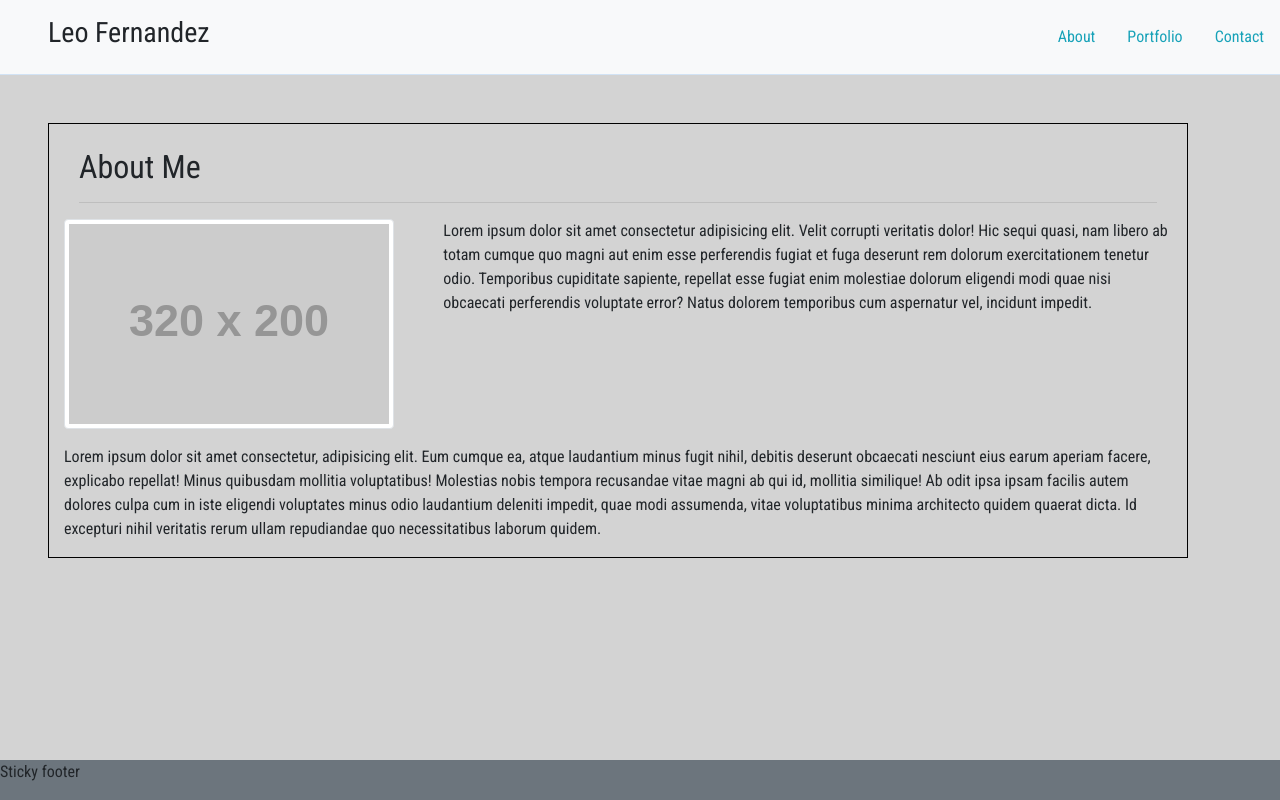
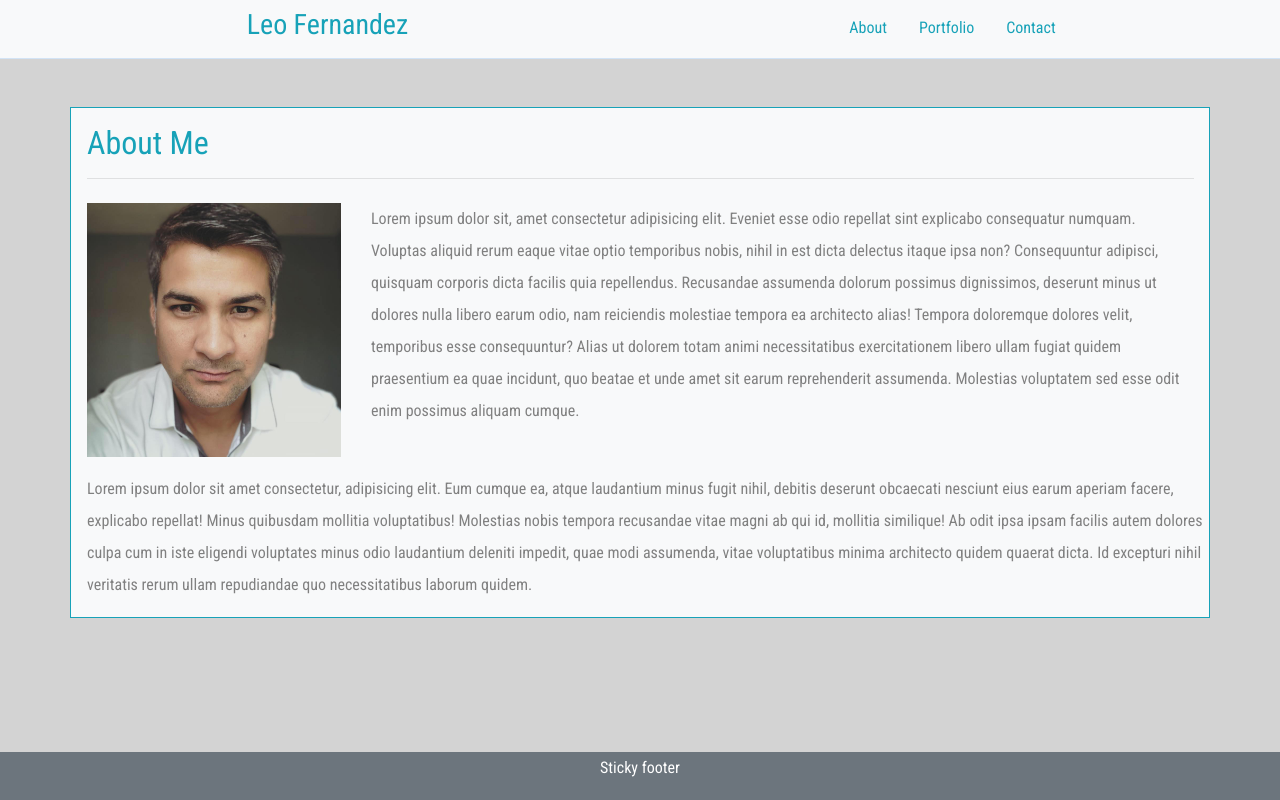
Before and after one commit to lfernandez79/Week1-homework2, a plain HTML site: page index.html in a window 1280 px wide. Drawn offline with nearby package versions, Linux system fonts and the light colour scheme; placeholder pictures from the web are drawn by us.

Commit message:
update index.html

```diff
--- a/index.html
+++ b/index.html
@@ -13,51 +13,52 @@
 <body>
 
 <!-- Header  -->
-        <header class="row bg-light">
-            <div class="col-md-6">
-                <h3 class="pl-5 pt-3 pb-3">Leo Fernandez</h3>
+        <header class="container-fluid row bg-light m-0">
+            <div class="col-sm-12 col-md-6 py-2">
+                <h3 class="d-flex justify-content-center align-items-center">Leo Fernandez</h3>
             </div>
 
             <!-- Navigation Nav -->
-            <nav class="col-md-6 d-flex justify-content-end align-items-center">
-                    <ul class="nav">
+            <nav class="col-sm-12 col-md-6 py-2">
+                    <ul class="nav d-flex justify-content-center align-items-center">
                         <li class="nav-item">
-                            <a class="nav-link" href="index.html">About</a>
+                            <a class="nav-link" href="index.html" target="_blank">About</a>
                         </li>
                         <li class="nav-item">
-                            <a class="nav-link" href="portfolio.html">Portfolio</a>
+                            <a class="nav-link" href="portfolio.html" target="_blank">Portfolio</a>
                         </li>
                         <li class="nav-item">
-                            <a class="nav-link" href="contact.html">Contact</a>
+                            <a class="nav-link" href="contact.html" target="_blank">Contact</a>
                         </li>
                     </ul>
             </nav>
         </header>
 
 <!-- Main section about me -->
-        <main class="row container mt-5 ml-5 pt-4">
-            <div class="col-lg-12"><h2>About Me</h2>
+<section class="container mt-5 bg-light">
+        <main class="row">
+            <div class="col-md-12 pl-3 pt-3"><h2>About Me</h2>
                 <hr>
             </div>
 
-            <div class="row">
-                <div class="col-lg-4">
-                    <img class="img img-thumbnail" src="http://placehold.it/320x200">
+            <div class="row pt-2 px-3">
+                <div class="col-xs-12 col-md-6 col-lg-3">
+                    <img class="img-fluid d-flex align-items-md-stretch" src="Leo.jpg">
                 </div>
 
-                <div class="col-lg-8">
-                    <p>Lorem ipsum dolor sit amet consectetur adipisicing elit. Velit corrupti veritatis dolor! Hic sequi quasi, nam libero ab totam cumque quo magni aut enim esse perferendis fugiat et fuga deserunt rem dolorum exercitationem tenetur odio. Temporibus cupiditate sapiente, repellat esse fugiat enim molestiae dolorum eligendi modi quae nisi obcaecati perferendis voluptate error? Natus dolorem temporibus cum aspernatur vel, incidunt impedit.</p>
+                <div class="col-xs-12 col-md-6 col-lg-9">
+                    <p class="text-sm-justify">Lorem ipsum dolor sit, amet consectetur adipisicing elit. Eveniet esse odio repellat sint explicabo consequatur numquam. Voluptas aliquid rerum eaque vitae optio temporibus nobis, nihil in est dicta delectus itaque ipsa non? Consequuntur adipisci, quisquam corporis dicta facilis quia repellendus. Recusandae assumenda dolorum possimus dignissimos, deserunt minus ut dolores nulla libero earum odio, nam reiciendis molestiae tempora ea architecto alias! Tempora doloremque dolores velit, temporibus esse consequuntur? Alias ut dolorem totam animi necessitatibus exercitationem libero ullam fugiat quidem praesentium ea quae incidunt, quo beatae et unde amet sit earum reprehenderit assumenda. Molestias voluptatem sed esse odit enim possimus aliquam cumque.</p>
                 </div>
             </div>
 
-            <div class="row mt-3">
-                <div class="col-lg-12">
-                    <p> Lorem ipsum dolor sit amet consectetur, adipisicing elit. Eum cumque ea, atque laudantium minus fugit nihil, debitis deserunt obcaecati nesciunt eius earum aperiam facere, explicabo repellat! Minus quibusdam mollitia voluptatibus! Molestias nobis tempora recusandae vitae magni ab qui id, mollitia similique! Ab odit ipsa ipsam facilis autem dolores culpa cum in iste eligendi voluptates minus odio laudantium deleniti impedit, quae modi assumenda, vitae voluptatibus minima architecto quidem quaerat dicta. Id excepturi nihil veritatis rerum ullam repudiandae quo necessitatibus laborum quidem.</p>
+            <div class="row mt-3 pl-3">
+                <div class="col-md-12">
+                    <p class="text-sm-justify"> Lorem ipsum dolor sit amet consectetur, adipisicing elit. Eum cumque ea, atque laudantium minus fugit nihil, debitis deserunt obcaecati nesciunt eius earum aperiam facere, explicabo repellat! Minus quibusdam mollitia voluptatibus! Molestias nobis tempora recusandae vitae magni ab qui id, mollitia similique! Ab odit ipsa ipsam facilis autem dolores culpa cum in iste eligendi voluptates minus odio laudantium deleniti impedit, quae modi assumenda, vitae voluptatibus minima architecto quidem quaerat dicta. Id excepturi nihil veritatis rerum ullam repudiandae quo necessitatibus laborum quidem.</p>
                 </div>
             </div>
 
         </main>
-
+</section>
     <!-- <section class="row">
         <div class="col-md-12">TEST
 
@@ -66,7 +67,7 @@
     </section> -->
 
 <!-- Footer  -->
-<footer class="footer justify-content-center bg-secondary">
+<footer class="d-flex justify-content-center bg-secondary">
     <p>Sticky footer</p>
 </footer>
 
--- a/style.css
+++ b/style.css
@@ -6,21 +6,34 @@ background-color: lightgrey;
 }
 
 header  {
-    border-bottom: solid 1px ;
+    border-bottom: solid 1.5px ;
     border-color: #d2e3f5;
+    color: #17a2b8;
+}
+
+h2 {
+    color: #17a2b8;
 }
 
 a {
     color: #17a2b8;
 }
 
-
+p {
+    line-height: 2em;
+    color: grey;
+}
 
 main {
-    border: solid black 1px;
+    border: solid #17a2b8 1px;
 }
 
 /* Sticky footer */
+footer p {
+color: white;
+
+}
+
 footer {
     position: fixed;
     left: 0;
```
Also changed, not shown: contact.html (+5 -5 lines), portfolio.html (+5 -5 lines).
